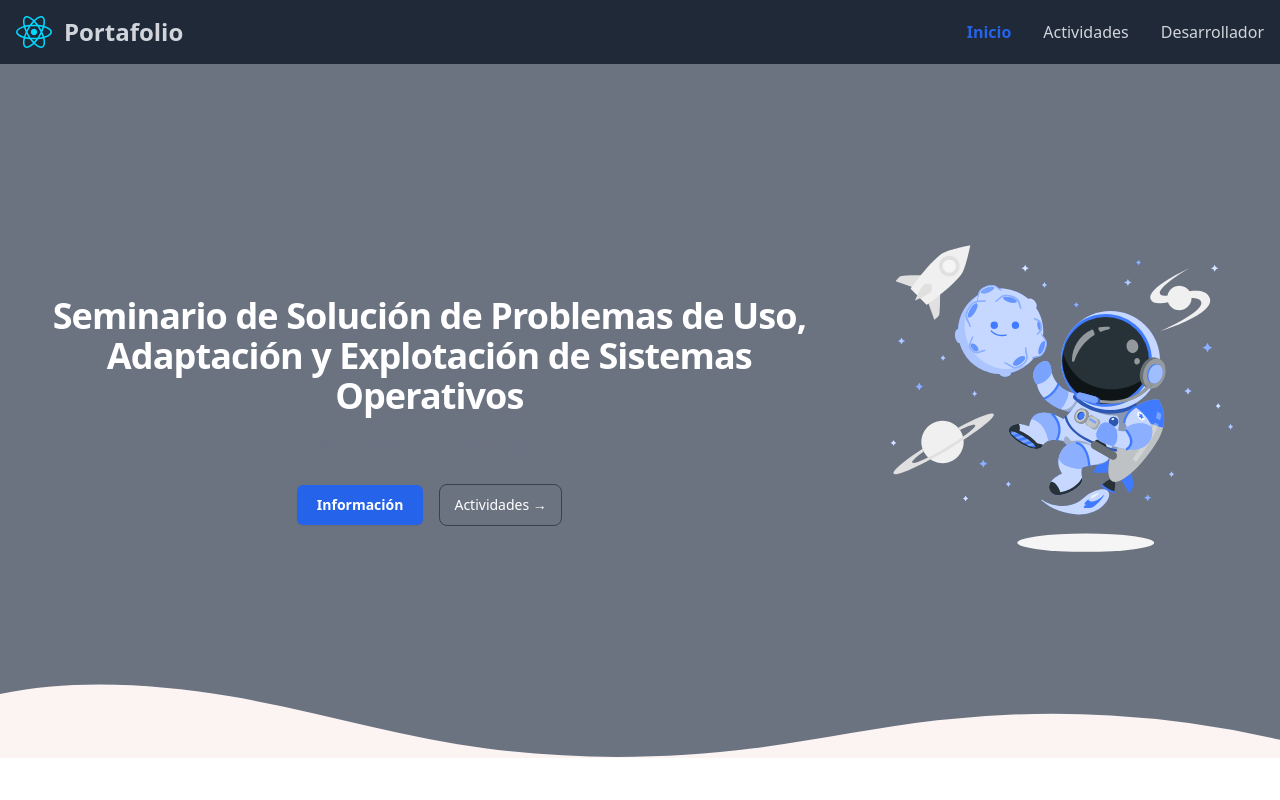
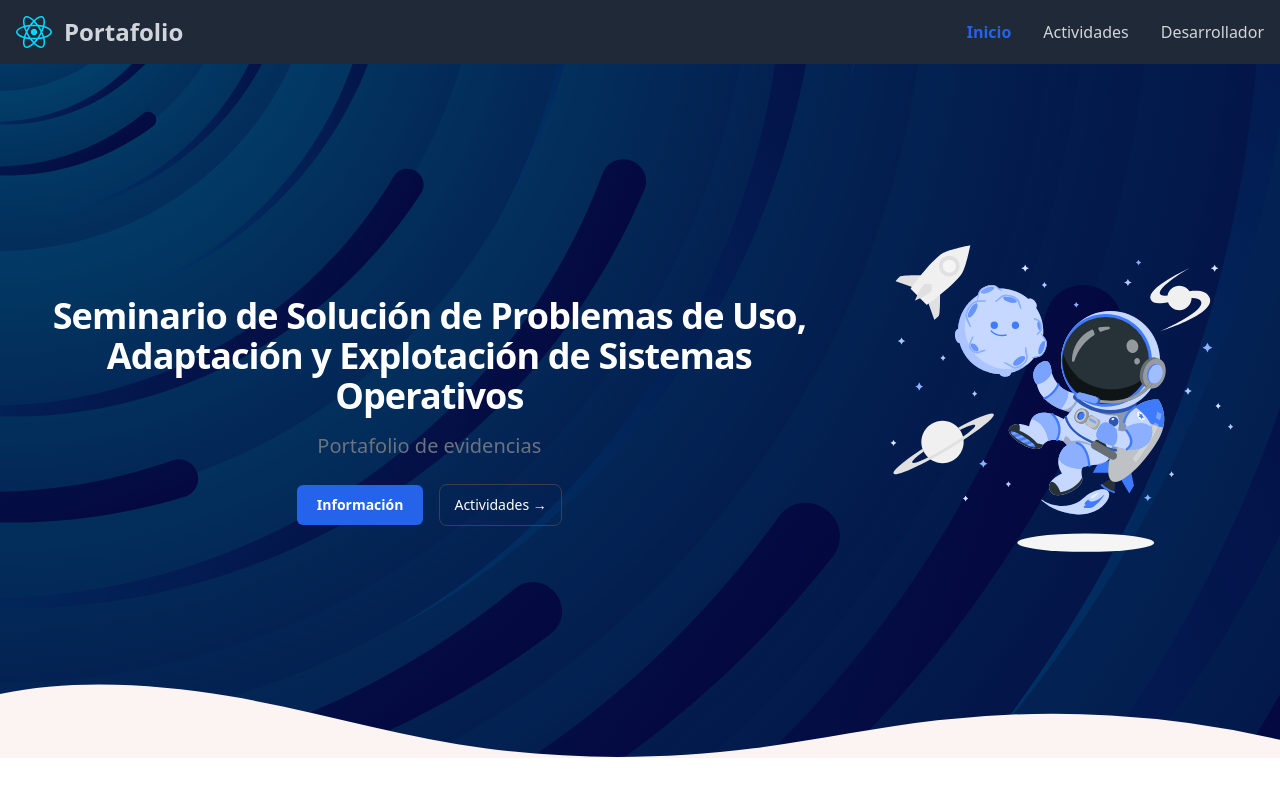
Before and after one commit to Ultron021122/Portafolio-Sistemas-2, a React (Vite) app: page / in a window 1280 px wide. Shown: the top 800 px of the page. Built offline with nearby package versions, Linux system fonts and the light colour scheme.

Commit message:
version 3.4

```diff
--- a/src/components/Banner.jsx
+++ b/src/components/Banner.jsx
@@ -1,14 +1,16 @@
 import fond from "../assets/waves.svg";
 import imageBanner from "../assets/astronauta2.svg";
-import backgroundImage from "../assets/sun-tornado.svg";
+import imageBack from "../assets/sun_tornado.svg";
 import { NavLink } from "react-router-dom";
 import { ScrollToSection } from "./ScrollToSection";
 
 export function Banner() {
+  // Variable con URL de la imagen
+  const backgroundImage = `url(${imageBack})`;
+
   return (
     <section className="relative">
-      <div
-        className="bg-no-repeat bg-cover bg-center bg-blend-multiply bg-gray-500 p-4 h-full py-10"
+      <div className="bg-no-repeat bg-cover bg-center bg-blend-multiply bg-gray-500 p-4 h-full py-10"
         style={{ backgroundImage }}
       >
         <div className="lg:grid-cols-3 lg:gap-4 lg:grid">
```
Also changed, not shown: src/assets/sun_tornado.svg (renamed from src/assets/sun-tornado.svg).
